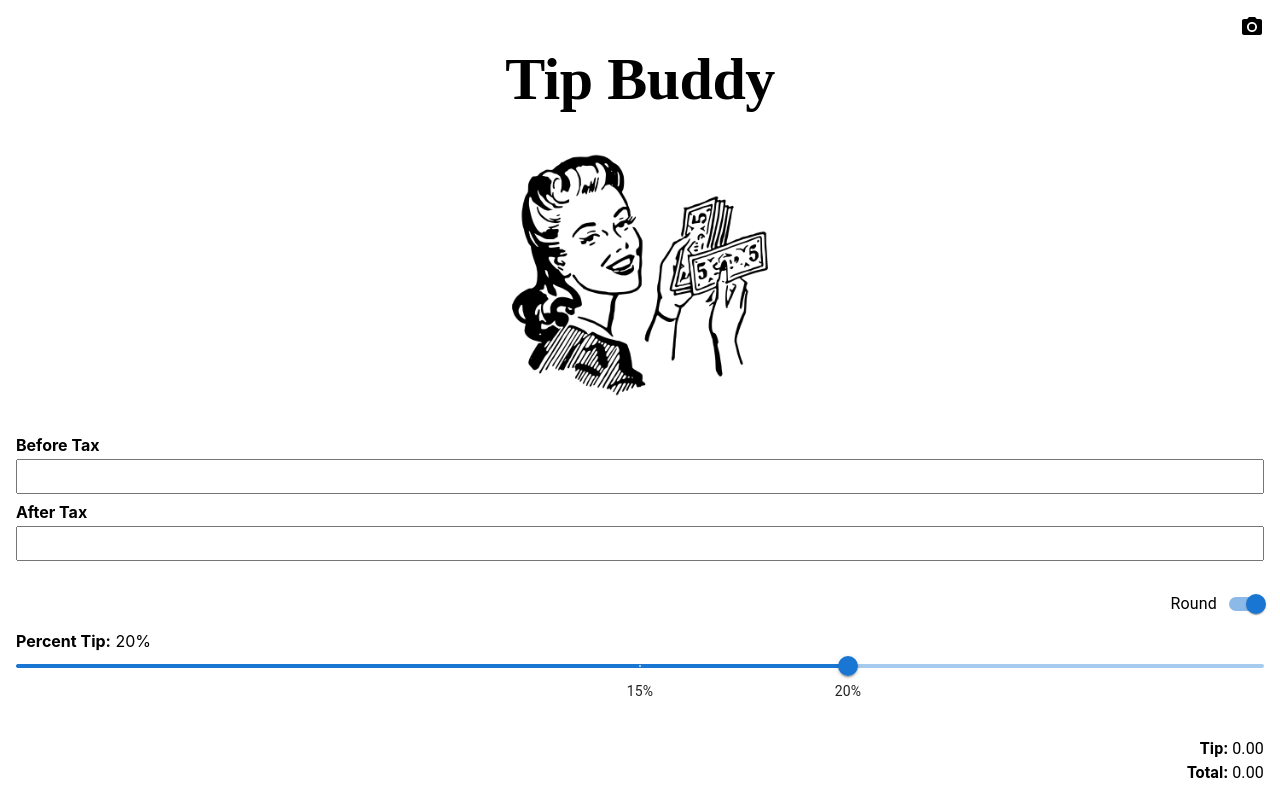
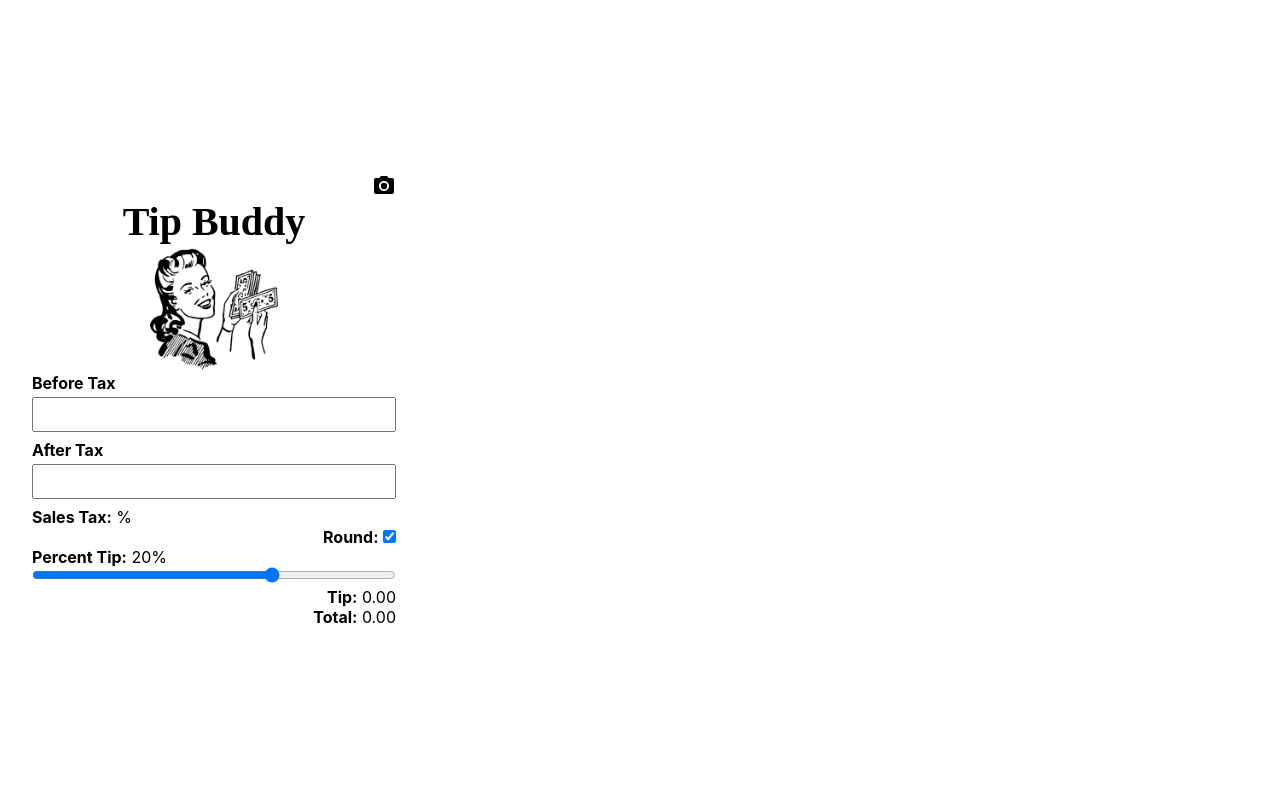
Before and after one commit to ccallen001/tip-buddy, a React (Create React App) app in the folder ui/: page / in a window 1280 px wide. Built offline with nearby package versions, Linux system fonts and the light colour scheme.

Commit message:
tear out mui components

```diff
--- a/ui/src/app/App.scss
+++ b/ui/src/app/App.scss
@@ -2,12 +2,19 @@
   display: flex;
   flex-direction: column;
   justify-content: center;
-  padding: 1rem;
+  padding: 2rem;
+  max-width: 428px;
   height: 100%;
 
+  h1 {
+    font-family: cursive;
+    font-size: 40px;
+    text-align: center;
+  }
+
   #main-image {
+    display: block;
     margin: 0 auto;
-    padding-bottom: 2rem;
-    width: 16rem;
+    width: 8rem;
   }
 }
--- a/ui/src/app/App.tsx
+++ b/ui/src/app/App.tsx
@@ -1,10 +1,16 @@
 import { useRef, useState, useEffect } from 'react';
 import { useNavigate } from 'react-router-dom';
-import { Typography, Box, Switch, FormControlLabel } from '@mui/material';
 import { CameraAlt } from '@mui/icons-material';
-import PercentSlider from '../components/PercentSlider';
+import { NumberInput, RangeInput } from '../components';
 import moneyWoman from '../assets/money-woman.png';
 import './App.scss';
+
+function getSalesTaxPercent(beforeTaxAmount: string, afterTaxAmount: string) {
+  const beforeTax = parseFloat(parseFloat(beforeTaxAmount).toFixed(2)) || 0;
+  const afterTax = parseFloat(parseFloat(afterTaxAmount).toFixed(2)) || 0;
+
+  return Math.round(((afterTax - beforeTax) / beforeTax) * 100);
+}
 
 function App() {
   const [beforeTaxAmount, setBeforeTaxAmount] = useState('');
@@ -41,25 +47,15 @@ function App() {
 
   return (
     <div className="App">
-      <Box ml="auto" onClick={() => navigate('/capture')}>
-        <CameraAlt />
-      </Box>
-
-      <Typography variant="h2" pb={4} fontFamily="cursive" textAlign="center">
-        <strong>Tip Buddy</strong>
-      </Typography>
-
+      <CameraAlt
+        style={{ marginLeft: 'auto' }}
+        onClick={() => navigate('/capture')}
+      />
+      <h1>Tip Buddy</h1>
       <img id="main-image" src={moneyWoman} alt="Tip Buddy" />
-
-      <Box pb={2}>
-        <div>
-          <label>
-            <strong>Before Tax</strong>
-          </label>
-          <br />
-          <input
+      <NumberInput
         ref={beforeTaxInput}
-            type="number"
+        label="Before Tax"
         value={beforeTaxAmount}
         onChange={(ev) => {
           let value = ev.target.value;
@@ -71,16 +67,9 @@ function App() {
           setBeforeTaxAmount(value);
         }}
       />
-        </div>
-
-        <div>
-          <label>
-            <strong>After Tax</strong>
-          </label>
-          <br />
-          <input
+      <NumberInput
         ref={afterTaxInput}
-            type="number"
+        label="After Tax"
         value={afterTaxAmount}
         onChange={(ev) => {
           let value = ev.target.value;
@@ -95,39 +84,37 @@ function App() {
           }
         }}
       />
+
+      <div>
+        <strong>Sales Tax:</strong>{' '}
+        {getSalesTaxPercent(beforeTaxAmount, afterTaxAmount) || ''}%
       </div>
-      </Box>
 
-      <Box mb={1} ml="auto">
-        <FormControlLabel
-          control={
-            <Switch
+      <div style={{ marginLeft: 'auto' }}>
+        <label>
+          <strong>Round:</strong>&nbsp;
+          <input
+            type="checkbox"
             checked={shouldRoundTotal}
             onChange={(ev) => setShouldRoundTotal(ev.target.checked)}
           />
-          }
-          label="Round"
-          labelPlacement="start"
-        />
-      </Box>
-
-      <Box pb={4}>
-        <PercentSlider
-          {...{
-            percentTip,
-            setPercentTip,
-            beforeTaxAmount,
-            afterTaxAmount
+        </label>
+      </div>
+      <RangeInput
+        label="Percent Tip"
+        value={percentTip}
+        onChange={(ev) => {
+          setPercentTip(parseFloat((ev.target as HTMLInputElement).value));
         }}
       />
-      </Box>
-
-      <Typography align="right">
-        <strong>Tip:</strong> {tipAmount}
-      </Typography>
-      <Typography align="right">
-        <strong>Total:</strong> {totalAmount}
-      </Typography>
+      <div>
+        <div style={{ display: 'flex', justifyContent: 'flex-end' }}>
+          <strong>Tip:</strong>&nbsp;{tipAmount}
+        </div>
+        <div style={{ display: 'flex', justifyContent: 'flex-end' }}>
+          <strong>Total:</strong>&nbsp;{totalAmount}
+        </div>
+      </div>
     </div>
   );
 }
--- a/ui/src/components/PercentSlider.tsx
+++ /dev/null
@@ -1,40 +0,0 @@
-import { Slider } from '@mui/material';
-
-interface PercentSliderProps {
-  percentTip: number;
-  setPercentTip: (prev: number) => void;
-  beforeTaxAmount: string;
-  afterTaxAmount: string;
-}
-
-function PercentSlider({ percentTip, setPercentTip }: PercentSliderProps) {
-  return (
-    <div className="PercentSlider">
-      <label>
-        <strong>Percent Tip:</strong> {percentTip}%
-      </label>
-
-      <Slider
-        defaultValue={20}
-        max={30}
-        // step={5}
-        valueLabelDisplay="auto"
-        marks={[
-          {
-            label: '15%',
-            value: 15
-          },
-          {
-            label: '20%',
-            value: 20
-          }
-        ]}
-        value={percentTip}
-        onChange={(ev) => {
-          setPercentTip(parseFloat((ev.target as HTMLInputElement).value));
-        }}
-      />
-    </div>
-  );
-}
-export default PercentSlider;
--- /dev/null
+++ b/ui/src/components/index.ts
@@ -0,0 +1,4 @@
+import NumberInput from './number-input/NumberInput';
+import RangeInput from './range-input/RangeInput';
+
+export { NumberInput, RangeInput };
--- /dev/null
+++ b/ui/src/components/number-input/NumberInput.scss
@@ -0,0 +1,7 @@
+.NumberInput {
+  input {
+    margin: 0.25rem 0 0.5rem;
+    padding: 0.5rem;
+    width: 100%;
+  }
+}
--- /dev/null
+++ b/ui/src/components/number-input/NumberInput.tsx
@@ -0,0 +1,32 @@
+import { ChangeEvent, ForwardedRef, KeyboardEvent, forwardRef } from 'react';
+import './NumberInput.scss';
+
+interface NumberInputProps {
+  label?: string;
+  value?: string;
+  onChange?: (ev: ChangeEvent<HTMLInputElement>) => void;
+  onKeyUp?: (ev: KeyboardEvent) => void;
+}
+
+const NumberInput = forwardRef(
+  (props: NumberInputProps, ref: ForwardedRef<HTMLInputElement>) => {
+    const { label, value, onChange, onKeyUp } = props;
+
+    return (
+      <div className="NumberInput">
+        <label>
+          <strong>{label || ''}</strong>
+          <input
+            ref={ref}
+            type="number"
+            value={value || ''}
+            onChange={(ev) => onChange?.(ev)}
+            onKeyUp={(ev) => onKeyUp?.(ev)}
+          />
+        </label>
+      </div>
+    );
+  }
+);
+
+export default NumberInput;
--- /dev/null
+++ b/ui/src/components/range-input/RangeInput.scss
@@ -0,0 +1,5 @@
+.RangeInput {
+  input[type='range'] {
+    width: 100%;
+  }
+}
--- /dev/null
+++ b/ui/src/components/range-input/RangeInput.tsx
@@ -0,0 +1,20 @@
+import { ChangeEvent } from 'react';
+import './RangeInput.scss';
+
+interface RangeInputProps {
+  label: string;
+  value: number;
+  onChange: (ev: ChangeEvent<HTMLInputElement>) => void;
+}
+
+function RangeInput({ label, value, onChange }: RangeInputProps) {
+  return (
+    <div className="RangeInput">
+      <label>
+        <strong>{label}:</strong> {value}%
+        <input type="range" value={value} max="30" onChange={onChange} />
+      </label>
+    </div>
+  );
+}
+export default RangeInput;
--- a/ui/src/index.scss
+++ b/ui/src/index.scss
@@ -29,10 +29,3 @@ a {
 li {
   list-style-type: none;
 }
-
-input {
-  margin: 0.25rem 0 0.5rem;
-  padding: 0.5rem;
-  width: 100%;
-  outline-color: rgb(25, 118, 210);
-}
--- a/ui/src/pages/Capture.scss
+++ b/ui/src/pages/Capture.scss
@@ -2,6 +2,6 @@
   display: flex;
   flex-direction: column;
   justify-content: flex-start;
-  padding: 1rem;
+  padding: 2rem;
   height: 100%;
 }
--- a/ui/src/pages/Capture.tsx
+++ b/ui/src/pages/Capture.tsx
@@ -1,5 +1,4 @@
 import { useNavigate } from 'react-router-dom';
-import { Box } from '@mui/material';
 import { CloseSharp } from '@mui/icons-material';
 import './Capture.scss';
 
@@ -8,9 +7,10 @@ function Capture() {
 
   return (
     <div className="Capture">
-      <Box ml="auto" onClick={() => navigate('/')}>
-        <CloseSharp />
-      </Box>
+      <CloseSharp
+        style={{ marginLeft: 'auto' }}
+        onClick={() => navigate('/')}
+      />
 
       <h2>Capture</h2>
     </div>
```
Also changed, not shown: 1 other file (tests, documents, lock files or other folders). Lines whose indentation alone changed are shown as unchanged.
